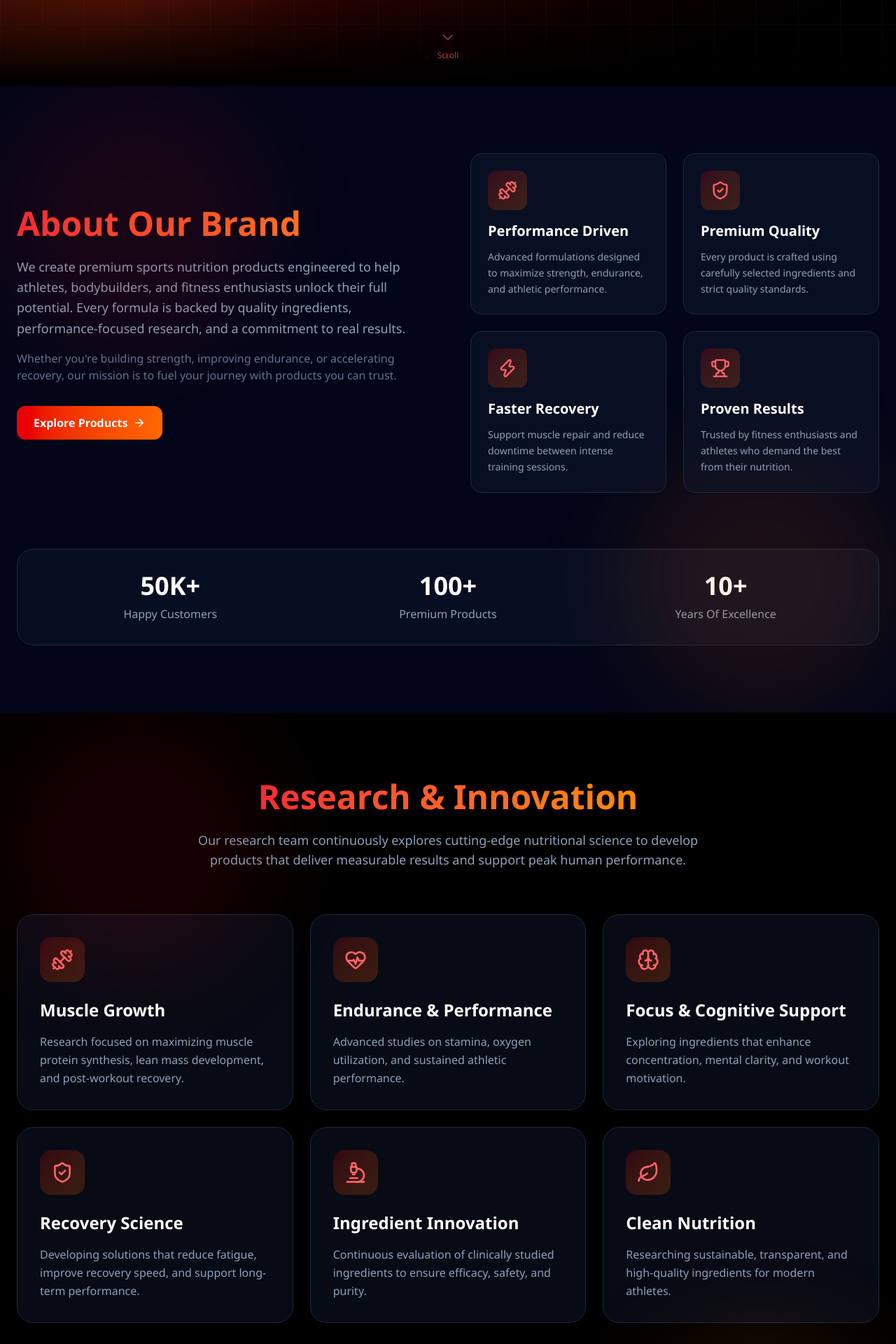
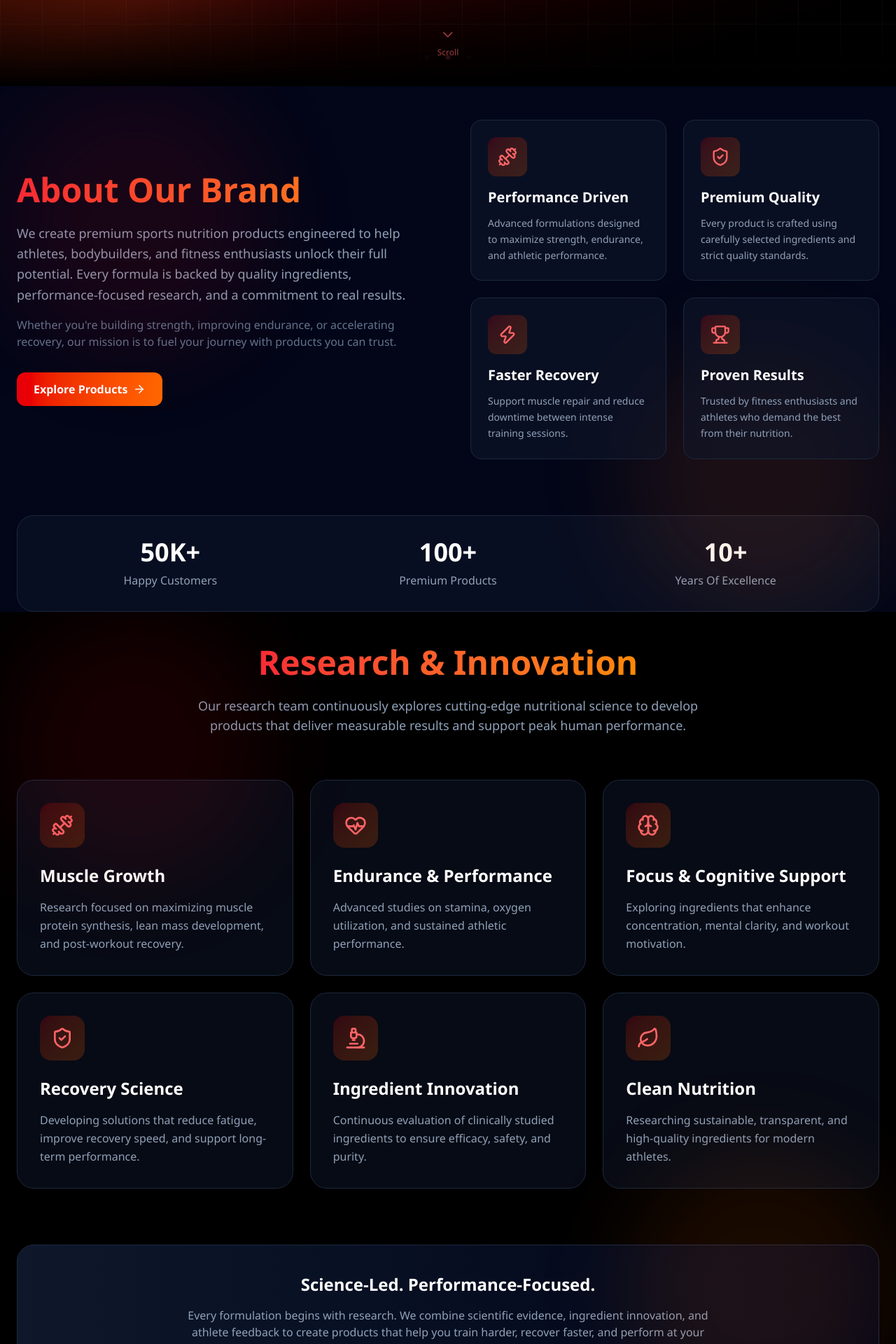
Before and after one commit to dpkdrive/verifydotpro, a React (Vite) app in the folder frontend/: page / in a window 1280 px wide. Shown: the part 760-2680 px from the top of the page at 70% size. Built offline with nearby package versions, Linux system fonts and the light colour scheme; no server answers.

Commit message:
update spacing  home page

```diff
--- a/frontend/src/components/home-components/AboutSection.jsx
+++ b/frontend/src/components/home-components/AboutSection.jsx
@@ -35,7 +35,7 @@ export default function AboutSection() {
         },
     ];
 
-    return (<section className="relative overflow-hidden bg-slate-950 py-24">
+    return (<section className="relative overflow-hidden bg-slate-950 pt-12">
         <div className="absolute left-0 top-0 h-96 w-96 rounded-full bg-red-600/10 blur-3xl" />
         <div className="absolute bottom-0 right-0 h-96 w-96 rounded-full bg-orange-500/10 blur-3xl" />
 
--- a/frontend/src/components/home-components/ContactSection.jsx
+++ b/frontend/src/components/home-components/ContactSection.jsx
@@ -7,7 +7,7 @@ import {
 } from "lucide-react";
 
 export default function ContactSection() {
-    return (<section className="relative overflow-hidden bg-black py-24">
+    return (<section className="relative overflow-hidden bg-black py-12">
         {/* Background Effects */} <div className="absolute top-0 left-0 h-96 w-96 rounded-full bg-red-600/10 blur-3xl" /> <div className="absolute bottom-0 right-0 h-96 w-96 rounded-full bg-orange-500/10 blur-3xl" />
 
         <div className="container mx-auto px-6">
@@ -96,7 +96,7 @@ export default function ContactSection() {
                     </div>
 
                     {/* CTA Card */}
-                    <div className="mt-10 rounded-2xl border border-red-500/20 bg-gradient-to-r from-red-950/50 to-orange-950/50 p-6">
+                    {/* <div className="mt-10 rounded-2xl border border-red-500/20 bg-gradient-to-r from-red-950/50 to-orange-950/50 p-6">
                         <h4 className="text-lg font-bold text-white">
                             Need Immediate Assistance?
                         </h4>
@@ -105,7 +105,7 @@ export default function ContactSection() {
                             Our verification experts are available to help you secure your
                             products and protect your brand.
                         </p>
-                    </div>
+                    </div> */}
                 </div>
 
                 {/* Right Side Form */}
--- a/frontend/src/components/home-components/ResearchAreas.jsx
+++ b/frontend/src/components/home-components/ResearchAreas.jsx
@@ -47,7 +47,7 @@ export default function ResearchAreas() {
         },
     ];
 
-    return (<section className="relative overflow-hidden bg-black py-24">
+    return (<section className="relative overflow-hidden bg-black py-12">
         {/* Background Effects */} <div className="absolute left-0 top-0 h-96 w-96 rounded-full bg-red-600/10 blur-3xl" /> <div className="absolute bottom-0 right-0 h-96 w-96 rounded-full bg-orange-500/10 blur-3xl" />
 
         <div className="container mx-auto px-6">
--- a/frontend/src/components/home-components/WhyVerifyPro.jsx
+++ b/frontend/src/components/home-components/WhyVerifyPro.jsx
@@ -27,7 +27,7 @@ export default function WhyVerifyPro() {
         },
     ];
 
-    return (<section className="bg-slate-950 py-24"> <div className="container mx-auto px-6"> <div className="grid items-center gap-16 lg:grid-cols-2">
+    return (<section className="bg-slate-950 pt-12"> <div className="container mx-auto px-6"> <div className="grid items-center gap-16 lg:grid-cols-2">
         {/* Left Content */} <div>
             <h2 className="mt-6 text-4xl font-extrabold text-white md:text-5xl">
                 <span className="block bg-gradient-to-r from-red-500 to-orange-400 bg-clip-text text-transparent">
```
